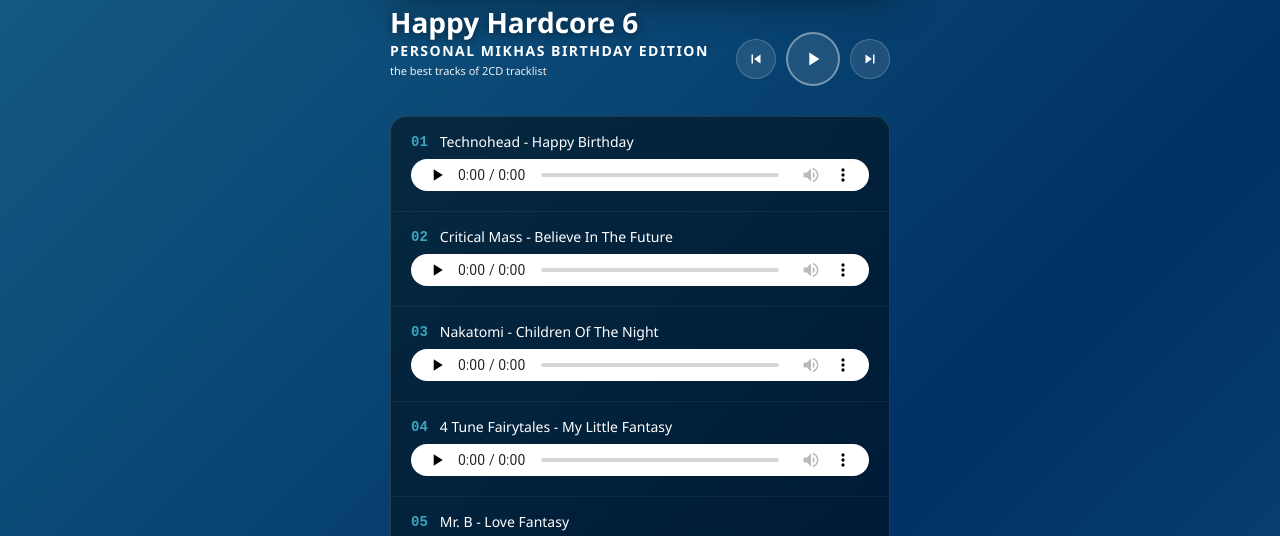
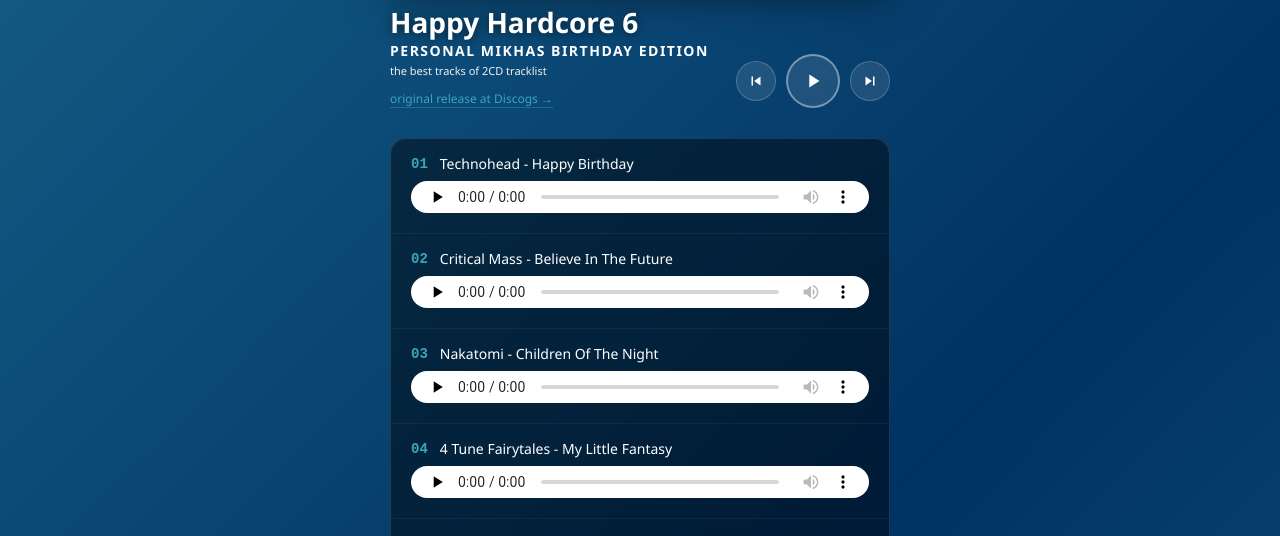
Before and after one commit to Rootroost/happy-hardcore-6, a plain HTML site: page index.html in a window 1280 px wide. Shown: the part 564-1100 px from the top of the page. Drawn offline with Linux system fonts and the light colour scheme.

Commit message:
Update index.html

```diff
--- a/index.html
+++ b/index.html
@@ -127,11 +127,20 @@
     <img src="https://res.cloudinary.com/dny7japw9/image/upload/v1776275862/cover_original_AI_editted_mhcoz1.png" class="cover-art">
 
     <div class="header-section">
+
+
         <div class="text-block">
             <h1>Happy Hardcore 6</h1>
             <div class="subtitle">Personal Mikhas Birthday Edition</div>
             <div class="small-desc">the best tracks of 2CD tracklist</div>
+            <a href="https://www.discogs.com/release/231221-Various-Happy-Hardcore-6"
+               target="_blank"
+               style="color: var(--accent-color); font-size: 12px; text-decoration: none; border-bottom: 1px solid rgba(57, 166, 189, 0.4);">
+               original release at Discogs →
+            </a>
         </div>
+
+
 
         <div class="player-controls">
             <button class="nav-btn" id="prevBtn"><svg viewBox="0 0 24 24" width="18"><path d="M6 6h2v12H6zm3.5 6l8.5 6V6z"/></svg></button>
```
